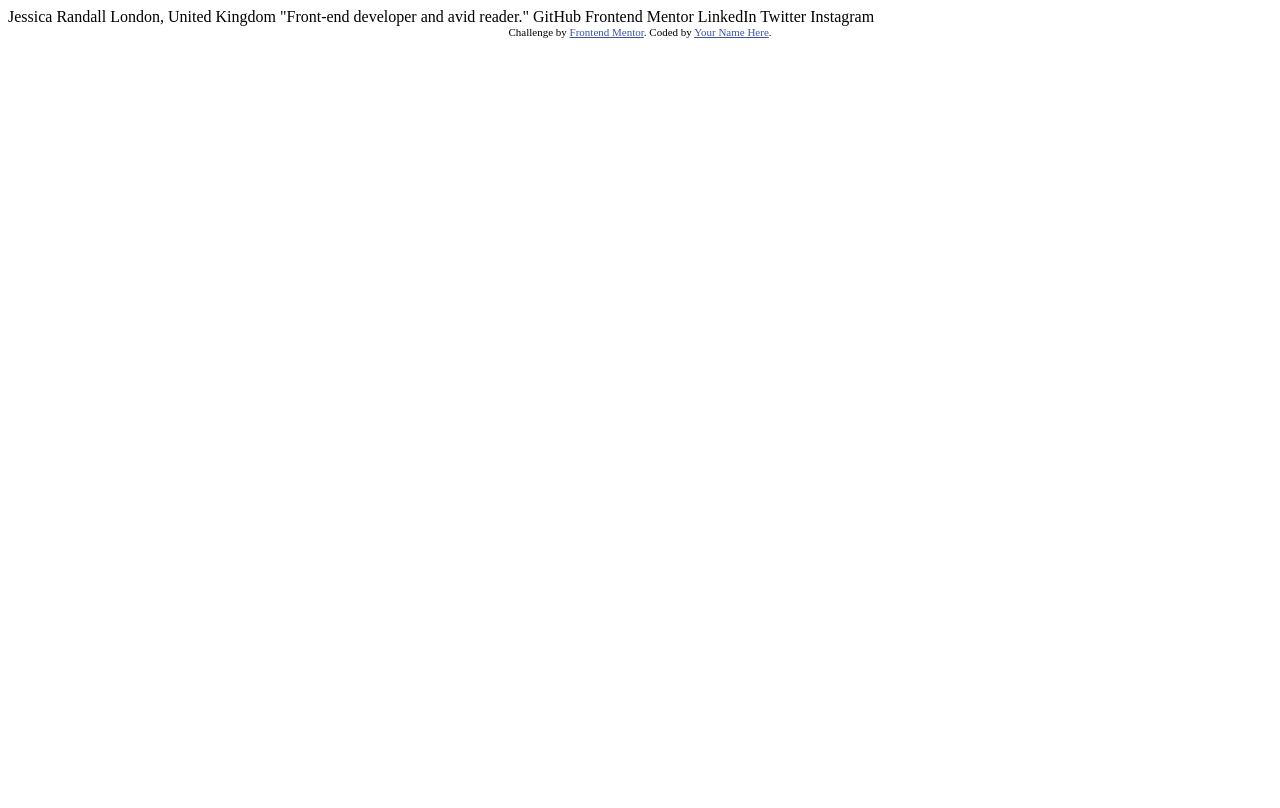
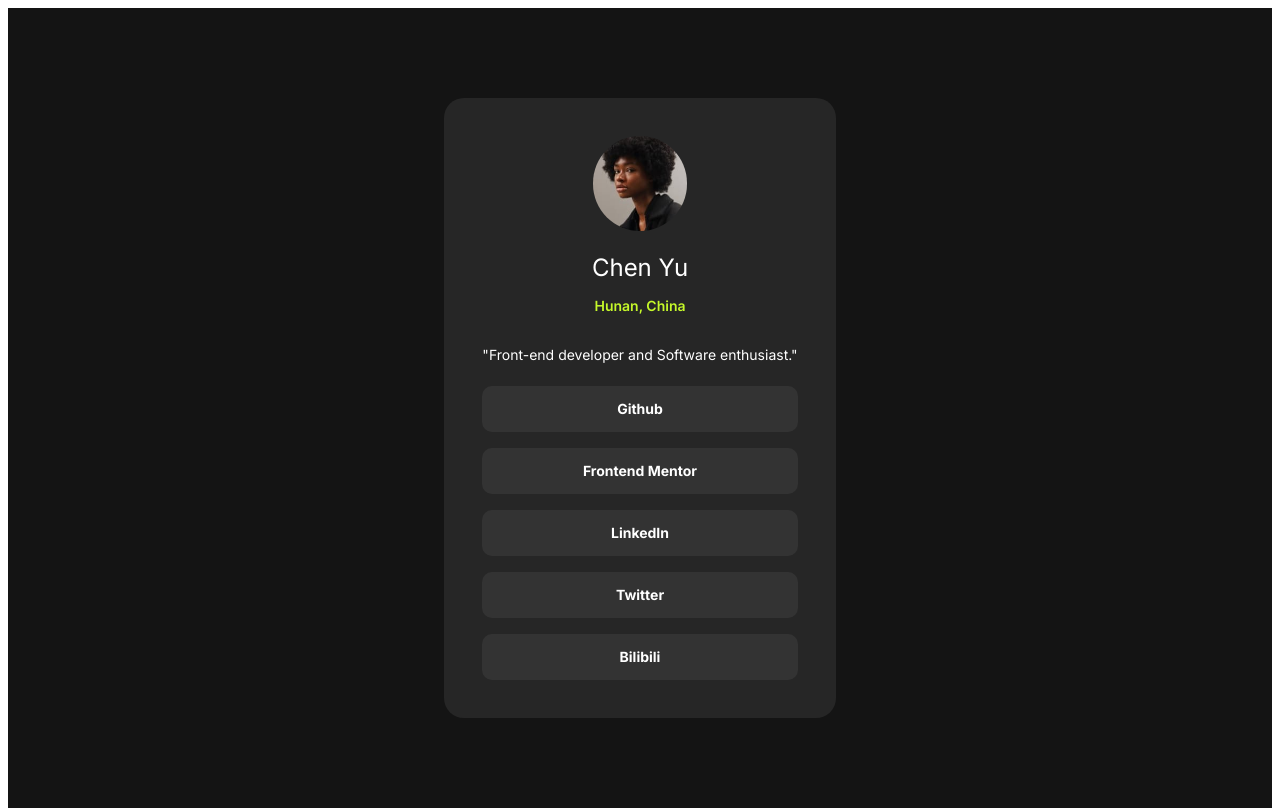
Before and after one commit to coyoteshkw/frontend-mentor, a plain HTML site: page social-links-profile-main/index.html in a window 1280 px wide. Drawn offline with Linux system fonts and the light colour scheme.

Commit message:
first commit

```diff
--- a/social-links-profile-main/index.html
+++ b/social-links-profile-main/index.html
@@ -1,34 +1,47 @@
 <!DOCTYPE html>
 <html lang="en">
+
 <head>
   <meta charset="UTF-8">
-  <meta name="viewport" content="width=device-width, initial-scale=1.0"> <!-- displays site properly based on user's device -->
+  <meta name="viewport" content="width=device-width, initial-scale=1.0">
+  <!-- displays site properly based on user's device -->
 
   <link rel="icon" type="image/png" sizes="32x32" href="./assets/images/favicon-32x32.png">
+  <link rel="stylesheet" href="./style.css">
+  <!-- fonts -->
+  <link rel="preconnect" href="https://fonts.googleapis.com">
+  <link rel="preconnect" href="https://fonts.gstatic.com" crossorigin>
+  <link
+    href="https://fonts.googleapis.com/css2?family=Inter:ital,opsz,wght@0,14..32,100..900;1,14..32,100..900&display=swap"
+    rel="stylesheet">
 
   <title>Frontend Mentor | Social links profile</title>
+</head>
 
-  <!-- Feel free to remove these styles or customise in your own stylesheet 👍 -->
-  <style>
-    .attribution { font-size: 11px; text-align: center; }
-    .attribution a { color: hsl(228, 45%, 44%); }
-  </style>
-</head>
 <body>
 
-  Jessica Randall
-  London, United Kingdom
-  "Front-end developer and avid reader."
+  <main>
+    <div class="container">
+      <div class="card">
+        <div class="card__introduction">
+          <div class="card__avatar">
+            <img src="./assets/images/avatar-jessica.jpeg" alt="card avatar">
+          </div>
+          <h3 class="card__name">Chen Yu</h3>
+          <p class="card__location">Hunan, China</p>
+          <div class="card__description">"Front-end developer and Software enthusiast."</div>
+        </div>
 
-  GitHub
-  Frontend Mentor
-  LinkedIn
-  Twitter
-  Instagram
+        <ul role="list" class="card__social">
+          <li><a href="https://github.com/coyoteshkw/" class="card__button">Github</a></li>
+          <li><a href="https://www.frontendmentor.io/profile/coyoteshkw" class="card__button">Frontend Mentor</a></li>
+          <li><a href="#" class="card__button">LinkedIn</a></li>
+          <li><a href="https://x.com/coyoteshkw1991" class="card__button">Twitter</a></li>
+          <li><a href="#" class="card__button">Bilibili</a></li>
+        </ul>
+      </div>
+    </div>
+  </main>
+</body>
 
-  <div class="attribution">
-    Challenge by <a href="https://www.frontendmentor.io?ref=challenge" target="_blank">Frontend Mentor</a>.
-    Coded by <a href="#">Your Name Here</a>.
-  </div>
-</body>
 </html>
--- /dev/null
+++ b/social-links-profile-main/style.css
@@ -0,0 +1,167 @@
+/* ===================== */
+/* Basic                 */
+/* ===================== */
+
+/* Box sizing rules */
+*,
+*::before,
+*::after {
+  box-sizing: border-box;
+}
+
+/* Remove default margin in favour of better control in authored CSS */
+body,
+h1,
+h2,
+h3,
+h4,
+p,
+figure,
+blockquote,
+dl,
+dd {
+  margin-block-end: 0;
+}
+
+/* Remove list styles on ul, ol elements with a list role, which suggests default styling will be removed */
+ul[role='list'],
+ol[role='list'] {
+  list-style: none;
+  padding: 0;
+}
+
+/* Set core body defaults */
+body {
+  min-height: 100vh;
+  line-height: 1.5;
+}
+
+/* Set shorter line heights on headings and interactive elements */
+h1,
+h2,
+h3,
+h4,
+button,
+input,
+label {
+  line-height: 1.1;
+}
+
+/* Make images easier to work with */
+img,
+picture {
+  max-width: 100%;
+  display: block;
+}
+
+/* ===================== */
+/* My CSS                 */
+/* ===================== */
+
+/* fonts */
+@import url('https://fonts.googleapis.com/css2?family=Inter:ital,opsz,wght@0,14..32,100..900;1,14..32,100..900&display=swap');
+
+:root {
+  --clr-green: hsl(75, 94%, 57%);
+  --clr-white: hsl(0, 0%, 100%);
+  --clr-grey-700: hsl(0, 0%, 20%);
+  --clr-grey-800: hsl(0, 0%, 15%);
+  --clr-grey-900: hsl(0, 0%, 8%);
+  --card-font: 'Inter', sans-serif;
+}
+
+a {
+  text-decoration: none;
+  color: var(--clr-white);
+}
+
+/* 326 573 */
+.container {
+  display: flex;
+  justify-content: center;
+  align-items: center;
+  height: 100vh;
+  background-color: var(--clr-grey-900);
+}
+
+.card {
+  /* display: flex;
+  flex-direction: column;
+  align-items: center; */
+  padding: 1.5rem;
+  min-width: 326px;
+  /* max-height: 573px; */
+  color: var(--clr-white);
+  background-color: var(--clr-grey-800);
+  border-radius: 20px;
+  font-family: var(--card-font);
+}
+
+.card__introduction {
+  /* display: flex;
+  flex-direction: column;
+  align-items: center; */
+  text-align: center;
+}
+
+.card__avatar {
+  margin-inline: auto;
+  aspect-ratio: 1/1;
+  width: 30%;
+  border-radius: 100%;
+  overflow: hidden;
+}
+
+.card__name {
+  /* margin-top: 1rem; */
+  font-weight: 400;
+  font-size: 1.5rem;
+}
+
+.card__location {
+  font-size: .875rem;
+  color: var(--clr-green);
+  font-weight: 600;
+}
+
+.card__description {
+  line-height: 0.875rem;
+  margin-top: 2rem;
+  font-size: .875rem;
+  font-weight: 400;
+}
+
+.card__social {
+  display: flex;
+  flex-direction: column;
+  gap: 1rem;
+  font-weight: 700;
+  margin-block-start: 1.5rem;
+  margin-block-end: 0;
+}
+
+/* .card__social li { */
+.card__button {
+  /* important ! */
+  display: block;
+  text-align: center;
+  padding-block: 1rem;
+  background-color: var(--clr-grey-700);
+  border-radius: 10px;
+  font-size: .875rem;
+  line-height: .875rem;
+}
+
+.card__button:hover,
+.card__button:focus {
+  background-color: var(--clr-green);
+  color: var(--clr-grey-900);
+}
+
+/* responsive */
+@media screen and (min-width: 768px) {
+  .card {
+    min-width: 382px;
+    padding: 2.375rem;
+  }
+}
```
Also changed, not shown: 2 other files.
